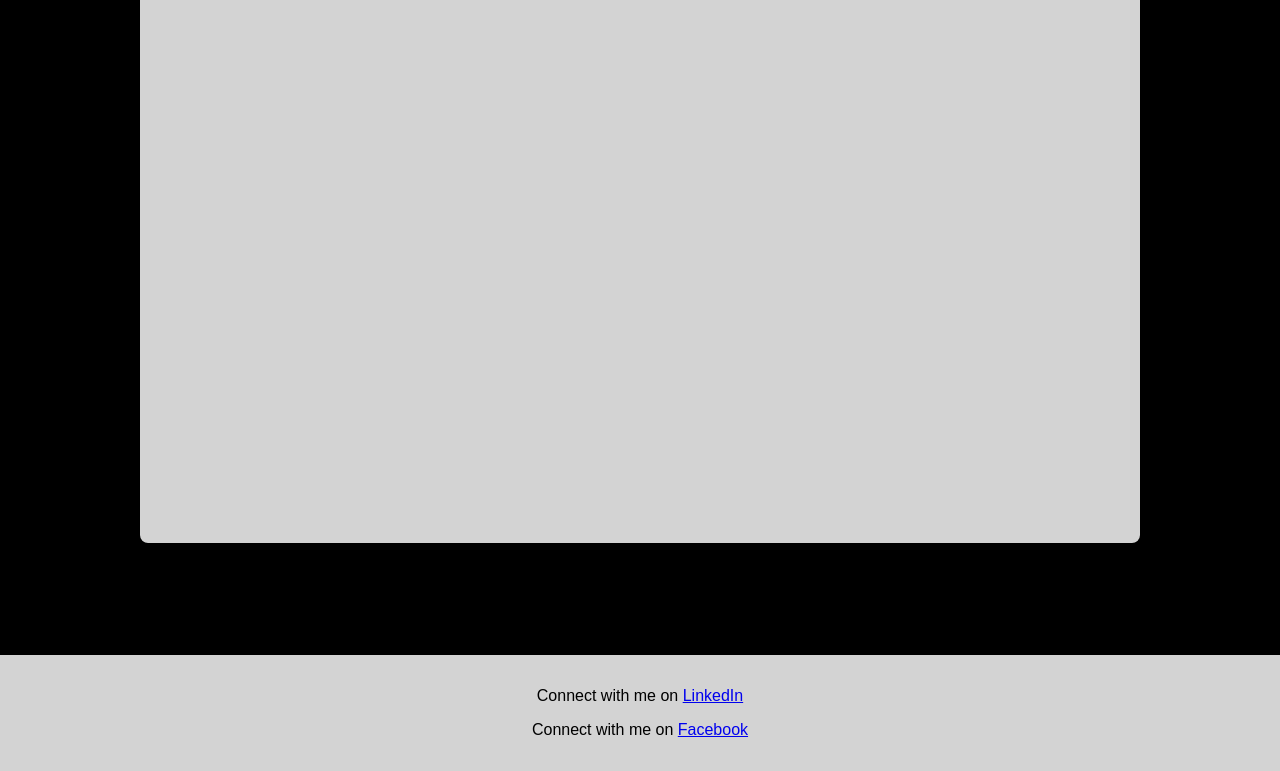
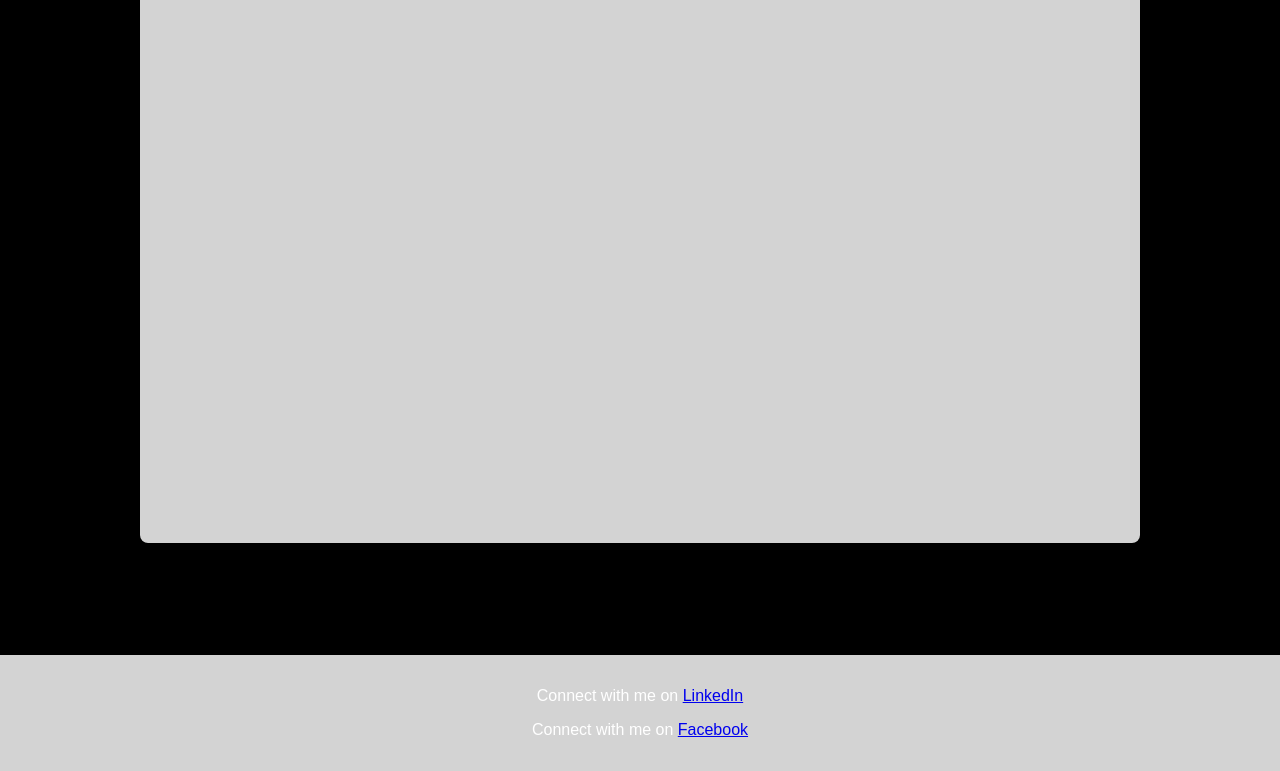
Before and after one commit to chelseakeel/danalystportfolio, a plain HTML site: page docs/index.html in a window 1280 px wide. Shown: the part 1237-2008 px from the top of the page. Drawn offline with Linux system fonts and the light colour scheme.

Commit message:
Update style.css

```diff
--- a/docs/style.css
+++ b/docs/style.css
@@ -1,14 +1,14 @@
 body {
 font-family: Arial, sans-serif;
 background-color: black;
-color: lightgray;
+color: white;
 margin: 0;
 padding: 0;
 }
 
 header {
 background-color: lightgray;
-color: black;
+color: white;
 padding: 2rem;
 text-align: center;
 }
@@ -36,7 +36,7 @@ margin-top: 10px;
 
 footer {
 background: lightgray;
-color: black;
+color: white;
 text-align: center;
 padding: 1rem;
 margin-top: 3rem;
```
